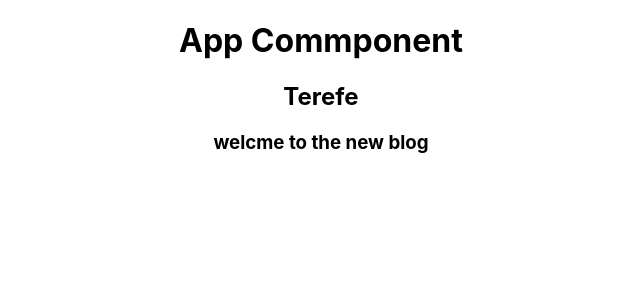
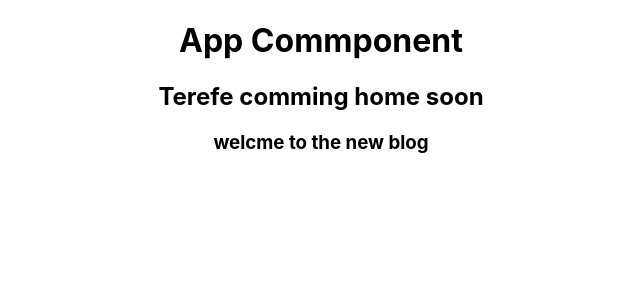
Before and after one commit to terefet/my-frst-reactrepo, a React (Create React App) app: page / in a window 1280 px wide. Shown: the top 300 px of the page, without its empty margins (319-959 px from the left). Built offline with nearby package versions, Linux system fonts and the light colour scheme.

Commit message:
change is there

```diff
--- a/src/App.js
+++ b/src/App.js
@@ -7,7 +7,7 @@ function App() {
     <div className="App">
       <div className="content">
         <h1>App Commponent</h1>
-        <h2>Terefe</h2>
+        <h2>Terefe comming home soon</h2>
         <h3>{title}</h3>
       </div>
     </div>
```
